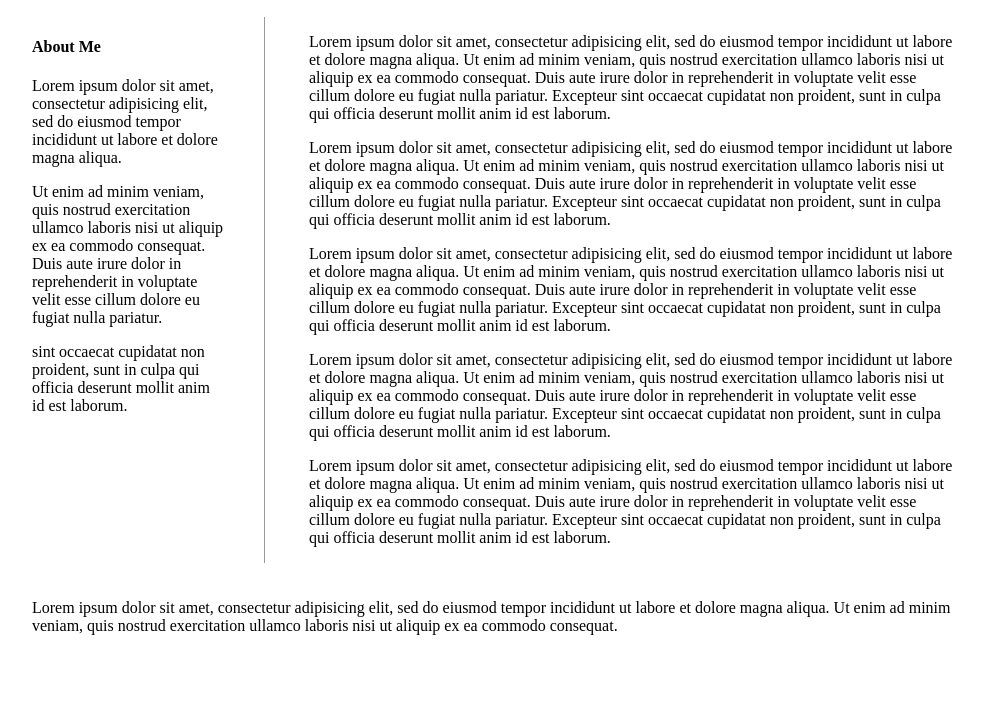
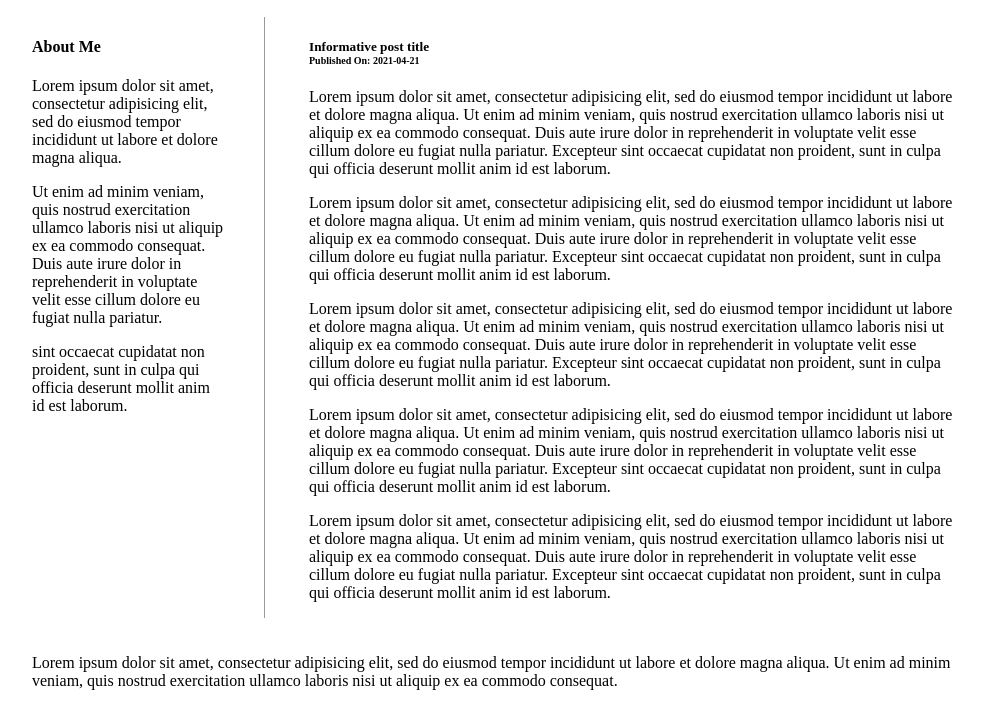
Before and after one commit to cdituri/cdituri.github.io, a plain HTML site: page index.html in a window 1280 px wide. Shown: the part 84-800 px from the top of the page, without its empty margins (96-1079 px from the left). Drawn offline with Linux system fonts and the light colour scheme.

Commit message:
Update index.html

```diff
--- a/index.html
+++ b/index.html
@@ -27,6 +27,10 @@
                 border-right: 1px solid #999;
             }
 
+            .article-header > span {
+                font-size: x-small;
+            }
+
             article {
                 grid-column: 4 / 12;
                 grid-row: 2;
@@ -47,11 +51,17 @@
         <aside>
             <h4>About Me</h4>
             <p>Lorem ipsum dolor sit amet, consectetur adipisicing elit, sed do eiusmod tempor incididunt ut labore et dolore magna aliqua.</p>
-            <p>Ut enim ad minim veniam, quis nostrud exercitation ullamco laboris nisi ut aliquip ex ea commodo consequat.
-            Duis aute irure dolor in reprehenderit in voluptate velit esse cillum dolore eu fugiat nulla pariatur.<p>
+            <p>
+                Ut enim ad minim veniam, quis nostrud exercitation ullamco laboris nisi ut aliquip ex ea commodo consequat.
+                Duis aute irure dolor in reprehenderit in voluptate velit esse cillum dolore eu fugiat nulla pariatur.
+            <p>
             <p>sint occaecat cupidatat non proident, sunt in culpa qui officia deserunt mollit anim id est laborum.</p>
         </aside>
         <article>
+            <h5 class="article-header">
+                Informative post title<br/>
+                <span>Published On: 2021-04-21</span>
+            </h5>
             <p>Lorem ipsum dolor sit amet, consectetur adipisicing elit, sed do eiusmod tempor incididunt ut labore et dolore magna aliqua.
             Ut enim ad minim veniam, quis nostrud exercitation ullamco laboris nisi ut aliquip ex ea commodo consequat.
             Duis aute irure dolor in reprehenderit in voluptate velit esse cillum dolore eu fugiat nulla pariatur.
@@ -74,8 +84,10 @@
             Excepteur sint occaecat cupidatat non proident, sunt in culpa qui officia deserunt mollit anim id est laborum.</p>
         </article>
         <footer>
-            <p>Lorem ipsum dolor sit amet, consectetur adipisicing elit, sed do eiusmod tempor incididunt ut labore et dolore magna aliqua.
-            Ut enim ad minim veniam, quis nostrud exercitation ullamco laboris nisi ut aliquip ex ea commodo consequat.</p>
+            <p>
+                Lorem ipsum dolor sit amet, consectetur adipisicing elit, sed do eiusmod tempor incididunt ut labore et dolore magna aliqua.
+                Ut enim ad minim veniam, quis nostrud exercitation ullamco laboris nisi ut aliquip ex ea commodo consequat.
+            </p>
         </footer>
     </body>
 </html>
```
